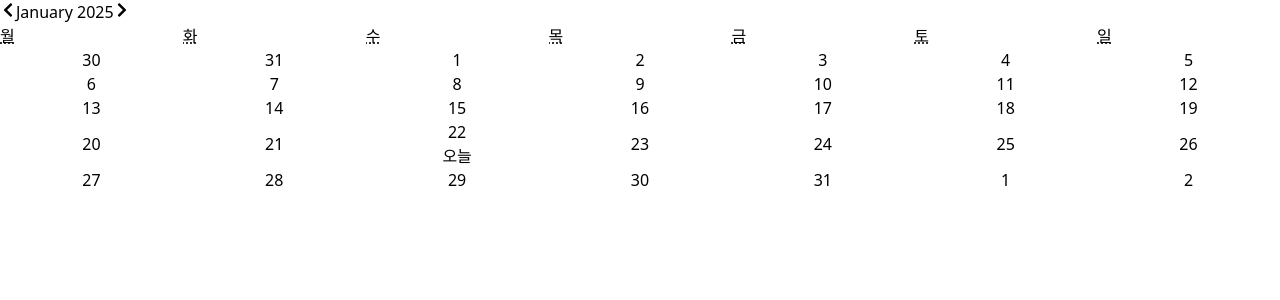
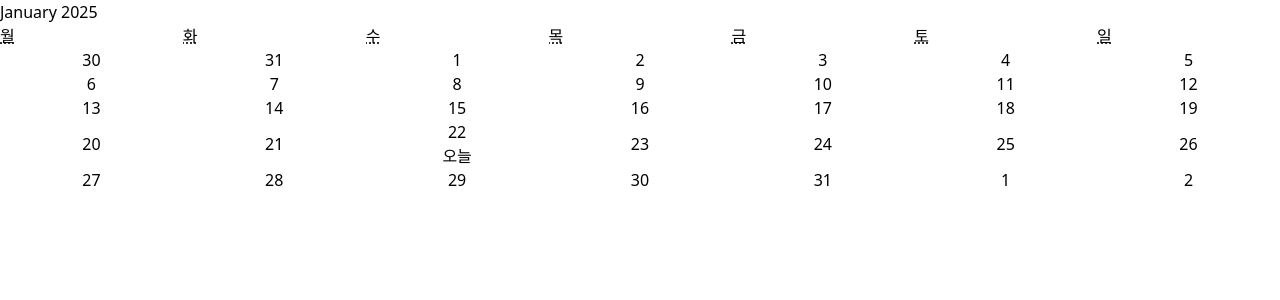
Before and after one commit to GooInPro/gooinpro_employer, a React (Vite) app: page /partTimer/calendar in a window 1280 px wide. Shown: the top 300 px of the page. Built offline with nearby package versions, Linux system fonts and the light colour scheme; no server answers.

Commit message:
clore: Calender pause

```diff
--- a/package.json
+++ b/package.json
@@ -26,6 +26,8 @@
     "react-naver-maps": "^0.1.3",
     "react-redux": "^9.2.0",
     "react-router-dom": "^7.1.3",
+    "react-slick": "^0.30.3",
+    "slick-carousel": "^1.8.1",
     "socket.io-client": "^4.8.1",
     "sockjs-client": "^1.6.1",
     "zustand": "^5.0.3"
--- a/src/components/partTimerComponents/PartTimerCalendarComponent.jsx
+++ b/src/components/partTimerComponents/PartTimerCalendarComponent.jsx
@@ -1,48 +1,52 @@
 import { useState } from "react";
 import Calendar from "react-calendar";
 import { FaChevronLeft, FaChevronRight } from "react-icons/fa";
+import Slider from "react-slick"; // react-slick 라이브러리
 
 const PartTimerCalendarComponent = () => {
     const [date, setDate] = useState(new Date());
 
+    // Slider 설정 (슬라이드 효과를 위해)
+    const settings = {
+        infinite: false, // 무한 슬라이드 비활성화
+        speed: 500,
+        slidesToShow: 1,
+        slidesToScroll: 1,
+        afterChange: (index) => {
+            const newDate = new Date();
+            newDate.setMonth(newDate.getMonth() + index);
+            setDate(newDate);
+        }
+    };
+
     return (
         <div className="flex justify-center items-center min-h-screen bg-gray-100 p-4">
             <div className="bg-white p-6 rounded-2xl shadow-xl w-full max-w-md">
+                {/* Slider를 활용하여 달 넘기기 */}
+                <Slider {...settings}>
+                    <div>
                         <Calendar
                             value={date}
                             onChange={setDate}
                             className="w-full text-center"
                             tileClassName={({ date, view }) => {
-                        // 해당 달의 날짜에만 스타일 적용
                                 const currentMonth = date.getMonth();
                                 const currentYear = date.getFullYear();
                                 const todayMonth = new Date().getMonth();
                                 const todayYear = new Date().getFullYear();
 
-                        // 현재 달에 맞는 날짜만 보여주고 나머지는 숨기기
                                 return view === "month" &&
                                 currentMonth === todayMonth &&
                                 currentYear === todayYear
                                     ? "relative flex items-center justify-center p-3 rounded-lg border border-gray-300 text-gray-700 transition-all hover:bg-blue-100"
-                            : "hidden";  // 다른 달은 숨기기
+                                    : "hidden";
                             }}
-                    tileDisabled={({ date, view }) => {
-                        // 현재 달에 속하지 않은 날짜 비활성화
-                        return view === "month" && date.getMonth() !== new Date().getMonth();
-                    }}
+                            tileDisabled={({ date, view }) => view === "month" && date.getMonth() !== new Date().getMonth()}
                             navigationLabel={({ date, label }) => (
                                 <span className="text-lg font-semibold text-gray-900">{label}</span>
                             )}
-                    prevLabel={
-                        <button className="p-2 bg-gray-200 hover:bg-gray-300 rounded-full transition-all">
-                            <FaChevronLeft className="text-gray-600" />
-                        </button>
-                    }
-                    nextLabel={
-                        <button className="p-2 bg-gray-200 hover:bg-gray-300 rounded-full transition-all">
-                            <FaChevronRight className="text-gray-600" />
-                        </button>
-                    }
+                            prevLabel={null} // 기본 prev 버튼 제거
+                            nextLabel={null} // 기본 next 버튼 제거
                             prev2Label={null}
                             next2Label={null}
                             formatShortWeekday={(locale, date) =>
@@ -57,6 +61,8 @@ const PartTimerCalendarComponent = () => {
                             }
                         />
                     </div>
+                </Slider>
+            </div>
         </div>
     );
 };
```
Also changed, not shown: 1 other file (tests, documents, lock files or other folders). Lines whose indentation alone changed are shown as unchanged.
